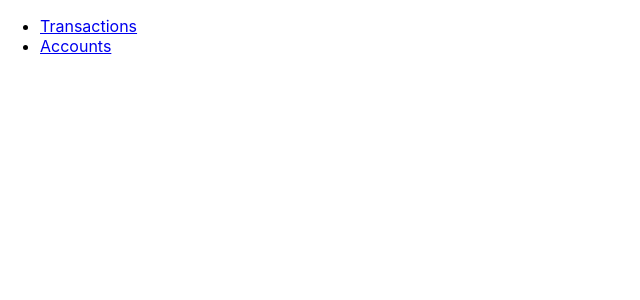
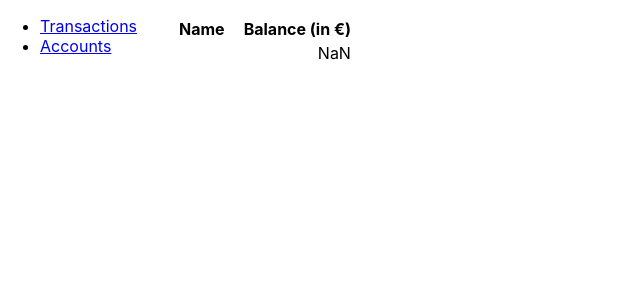
Before and after one commit to thenativeweb/temp--redux, a React (Create React App) app: page /accounts in a window 1280 px wide. Shown: the top 300 px of the page, without its empty margins (0-640 px from the left). Built offline with nearby package versions, Linux system fonts and the light colour scheme.

Commit message:
Add Accounts page and accounts slice boilerplate

```diff
--- a/src/App.tsx
+++ b/src/App.tsx
@@ -4,6 +4,7 @@ import { Transactions } from './pages/Transactions';
 import { Route, Routes } from 'react-router';
 import * as React from 'react';
 import './App.css';
+import {Accounts} from "./pages/Accounts";
 
 function App() {
   return (
@@ -12,7 +13,8 @@ function App() {
       <div>
         <Content>
           <Routes>
-            <Route path='/' element={<Transactions />} />
+            <Route path='/transactions' element={<Transactions />} />
+            <Route path='/accounts' element={<Accounts />} />
           </Routes>
         </Content>
       </div>
--- /dev/null
+++ b/src/components/AccountTable.css
@@ -0,0 +1,11 @@
+.account-table th, .account-table td {
+    padding-right: 1rem;
+}
+
+.account-table tr:nth-child(even) td {
+    background: lightgray;
+}
+
+.account-table__balance-cell {
+    text-align: end;
+}
--- /dev/null
+++ b/src/components/AccountTable.tsx
@@ -0,0 +1,30 @@
+import { Account } from '../store/types/Account';
+import * as React from 'react';
+import './AccountTable.css';
+
+interface AccountTableProps {
+  accounts: Account[];
+}
+
+const AccountTable: React.FunctionComponent<AccountTableProps> = ({ accounts }) => {
+  return (
+    <table className='account-table'>
+      <thead>
+        <tr>
+          <th>Name</th>
+          <th>Balance (in €)</th>
+        </tr>
+      </thead>
+      <tbody>
+        {accounts.map(account => (<tr key={account.name}>
+          <td>{account.name}</td>
+          <td className='account-table__balance-cell'>{account.balance / 100}</td>
+        </tr>))}
+      </tbody>
+    </table>
+  )
+};
+
+export {
+  AccountTable
+};
--- /dev/null
+++ b/src/pages/Accounts.tsx
@@ -0,0 +1,22 @@
+import { Account } from '../store/types/Account';
+import { AccountTable } from '../components/AccountTable';
+import { AppState } from '../store/setupStore';
+import { useSelector } from 'react-redux';
+import * as React from 'react';
+
+const AccountsList: React.FunctionComponent = () => {
+  const accounts = useSelector((state: AppState): Account[] => {
+    const randomlyOrderedAccounts = Object.values(state.accounts);
+    return randomlyOrderedAccounts.sort((left, right) => left.name.localeCompare(right.name));
+  });
+
+  return (
+    <div>
+      <AccountTable accounts={accounts} />
+    </div>
+  );
+};
+
+export {
+  AccountsList as Accounts
+};
--- a/src/store/setupStore.ts
+++ b/src/store/setupStore.ts
@@ -1,9 +1,11 @@
+import accounts from './slices/accounts';
 import { configureStore } from '@reduxjs/toolkit';
 import transactionLog from './slices/transactionLog';
 
 const setupStore = function () {
   return configureStore({
     reducer: {
+      accounts,
       transactionLog
     }
   });
--- /dev/null
+++ b/src/store/slices/accounts.ts
@@ -0,0 +1,25 @@
+import { Account } from '../types/Account';
+import { createSlice } from '@reduxjs/toolkit';
+import { addTransaction } from './transactionLog';
+
+interface AccountsState {
+  accounts: Record<string, Account>;
+}
+
+const initialState: AccountsState = {
+  accounts: {}
+};
+
+const accountsSlice = createSlice({
+  name: 'accounts',
+  initialState,
+  reducers: {},
+  extraReducers: (builder) => {
+    builder.addCase(addTransaction, (state, action) => {
+      // TODO: Compute the new state.
+      return state;
+    });
+  }
+});
+
+export default accountsSlice.reducer;
--- /dev/null
+++ b/src/store/types/Account.ts
@@ -0,0 +1,8 @@
+interface Account {
+  name: string;
+  balance: number;
+}
+
+export type {
+  Account
+};
```
